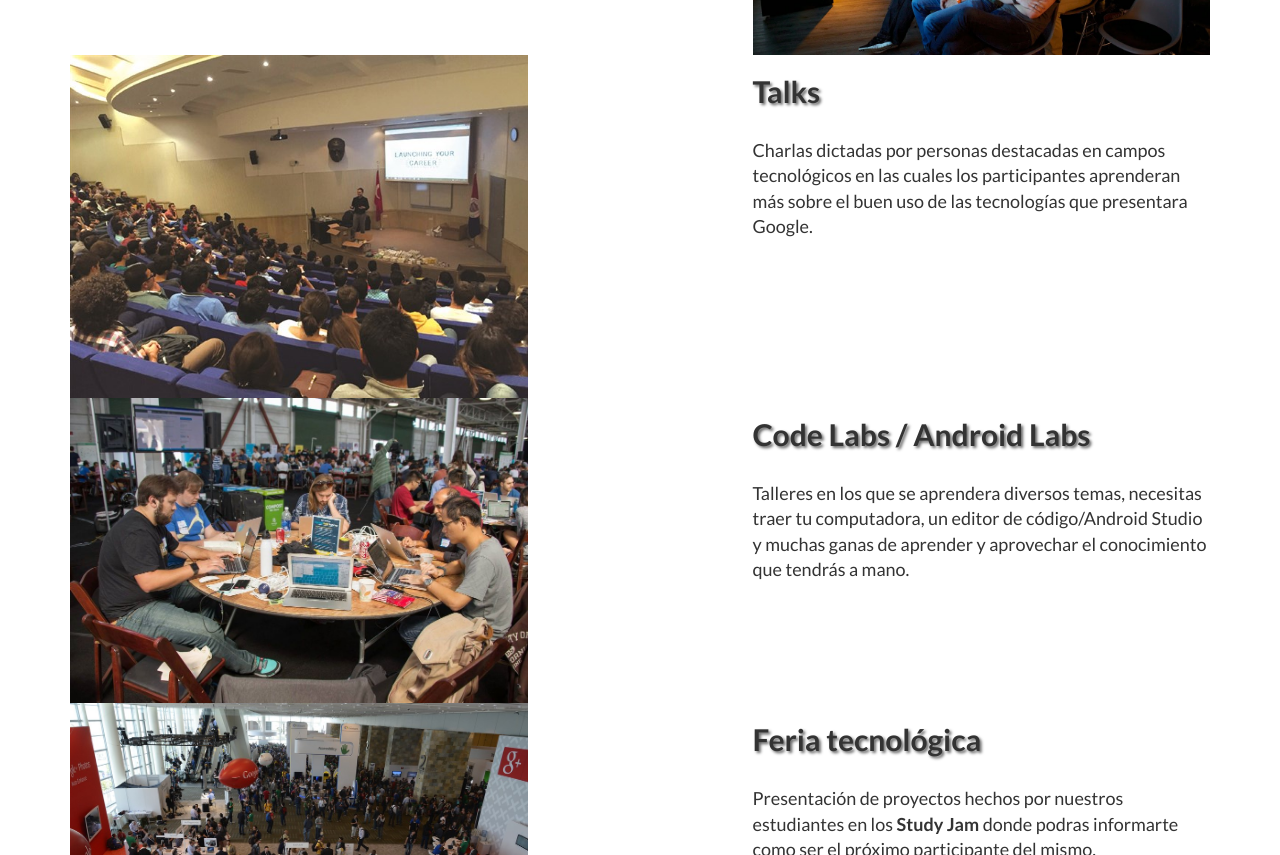
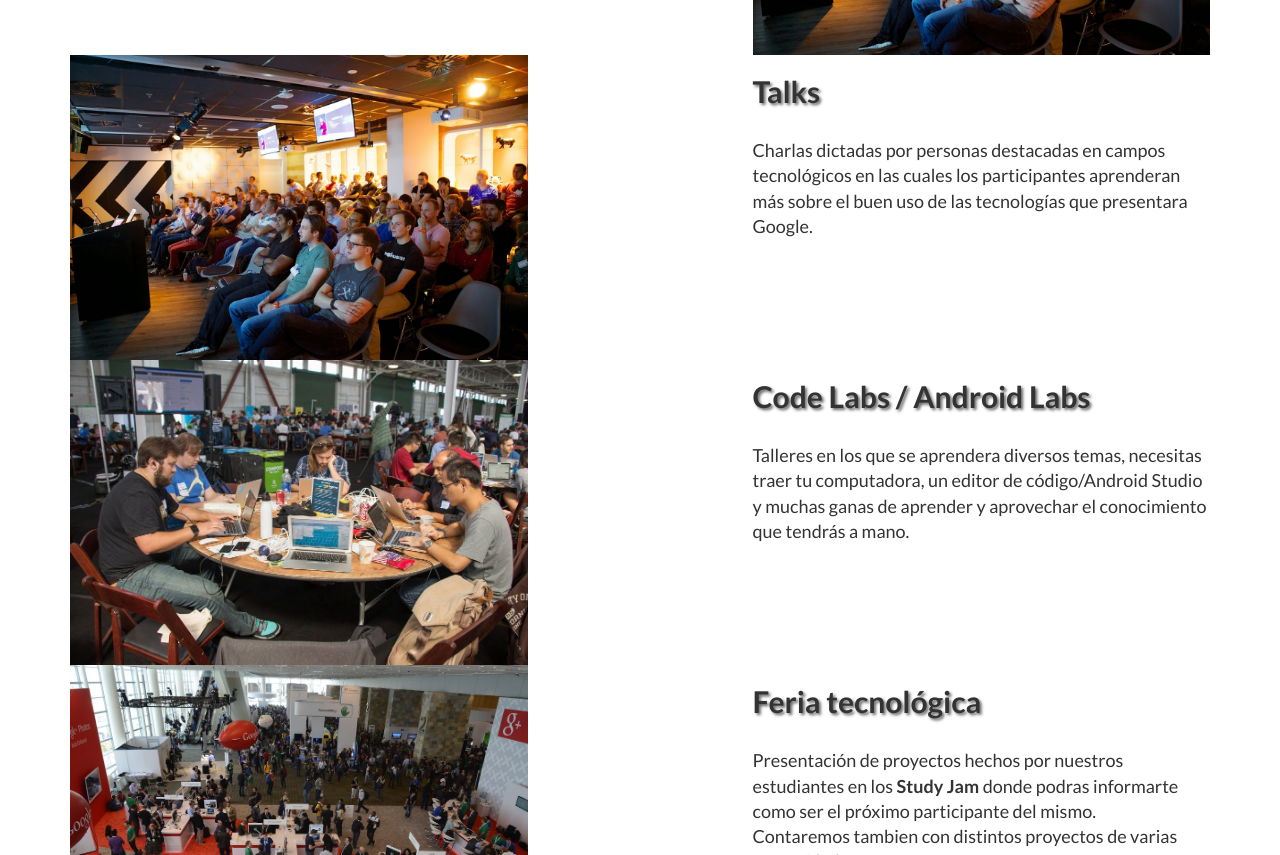
Before and after one commit to GDGAndroidBolivia/io17extended, a plain HTML site: page index.html in a window 1280 px wide. Shown: the part 1910-2765 px from the top of the page. Drawn offline with Linux system fonts and the light colour scheme.

Commit message:
Probando

```diff
--- a/index.html
+++ b/index.html
@@ -155,7 +155,7 @@
                     el buen uso de las tecnologías que presentara Google.</p>
                 </div>
                 <div class="col-lg-5 col-sm-pull-6  col-sm-6">
-                    <img class="img-responsive" src="img/g5.jpg" alt="">
+                    <img class="img-responsive" src="img/g4.jpg" alt="">
                 </div>
             </div>
             <div class="row">
```
